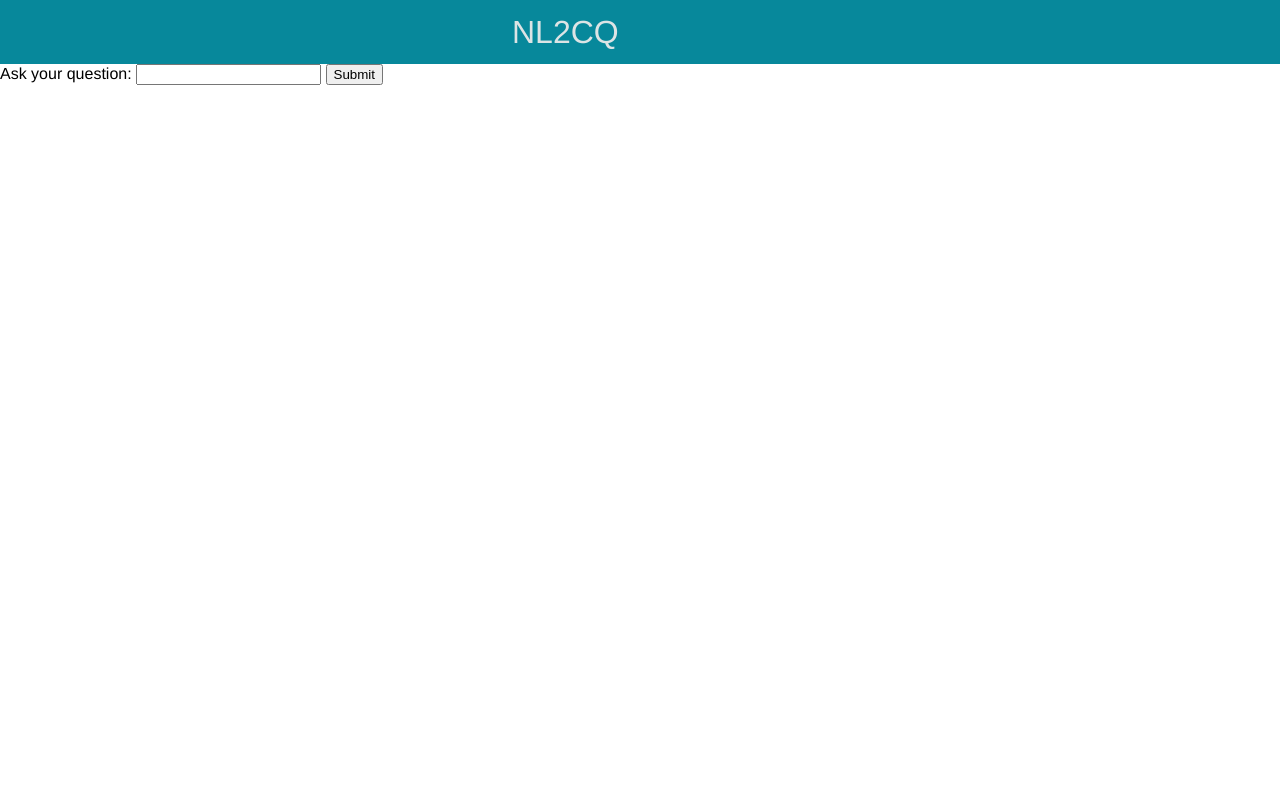
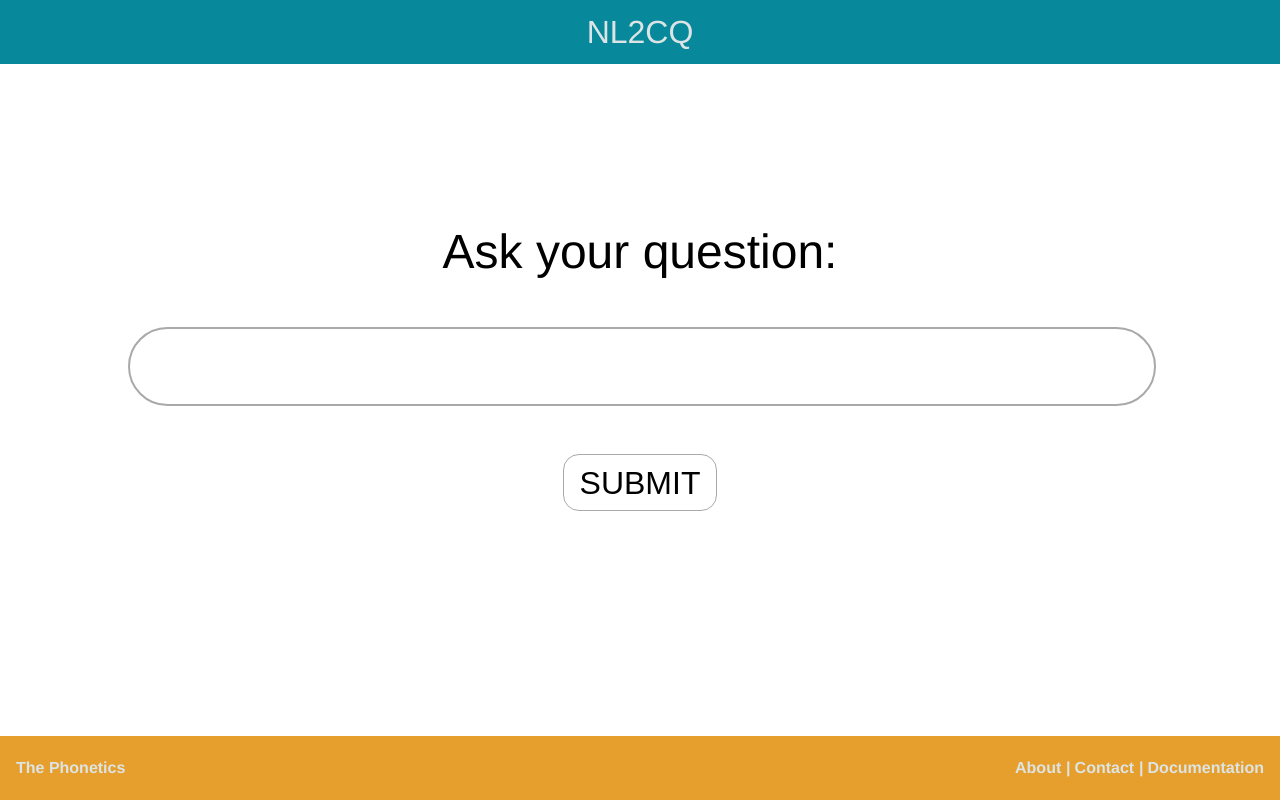
Before and after one commit to Joepruner/NLP, a PHP site: page / in a window 1280 px wide. Run offline with PHP 8.4, Linux system fonts and the light colour scheme.

Commit message:
Complete styling on index

```diff
--- a/sprint2/css/style.css
+++ b/sprint2/css/style.css
@@ -7,8 +7,10 @@
 
 /*=====DOC=====*/
 html, body{
+    height: 100%;
     margin: 0;
     font-family: Helvetica, sans-serif;
+    background-color: white;
 }
 
 /*=====HEADER=====*/
@@ -18,14 +20,98 @@ header{
     width: 100%;
     line-height: 4em;
 }
-h1{
+#nl2cqHead{
     color: var(--backup);
+    text-align: center;
+    text-decoration: none;
+    font-size: 2em;
+    display: block;
     font-weight: lighter;
-    width: 20%;
-    margin: auto;
 }
 
 /*=====FROM=====*/
 form{
+    height: calc(100% - 8em);
+    text-align: center;
+}
+fieldset{
+    width: 80%;
+    margin: auto;
+    padding: 10em 0 0 0;
+    border: none;
+}
+form label{
+    display: block;
+    margin: 0 auto 1em auto;
+    font-size: 3em;
+}
+form input{
+    margin: auto;
+    display: block;
+}
+#userInput{
+    border: solid 0.05em darkgray;
+    border-radius: 2em;
+    padding: 1% 5%;
+    font-size: 3em;
+    width: 90%;
+    margin: 0 auto 1em auto;
+    color: var(--primary);
+    transition: 0.4s ease-in-out;
+}
+#userInput:hover{
+    box-shadow: 0 6px 8px 0 rgba(0,0,0,0.24), 0 8px 25px 0 rgba(0,0,0,0.19);
+}
+#userInput:focus{
+    border: solid 0.05em var(--primary);
+    background-color: var(--backup);
+    color: black;
+    outline: none;
+    box-shadow: 0 12px 16px 0 rgba(0,0,0,0.24), 0 16px 50px 0 rgba(0,0,0,0.19);
+}
+.largeButton{
+    background-color: white;
+    border: solid 0.05em darkgray;
+    border-radius: 0.5em;
+    font-size: 2em;
+    padding: 0.3em 0.5em 0.25em 0.5em;
+    transition: 0.2s ease-in-out;
+}
+.largeButton:hover{
+    background-color: var(--backup);
+    border: solid 0.05em var(--primary);
+    box-shadow: 0 6px 8px 0 rgba(0,0,0,0.24), 0 8px 25px 0 rgba(0,0,0,0.19);
+    cursor: pointer;
+    color: var(--primary);
+}
+.largeButton:active{
+    outline: none;
+    box-shadow: 0 3px 4px 0 rgba(0,0,0,0.24), 0 4px 12.5px 0 rgba(0,0,0,0.19);
+    cursor: pointer;
+    background-color: var(--secondary);
+    border: solid 0.05em darkgray;
+    color: black;
+}
 
+
+/*=====FOOTER=====*/
+footer{
+    background-color: var(--secondary);
+    height: 4em;
+    line-height: 4em;
+    padding: 0 1em 0 1em;
 }
+footer span{
+    color: var(--backup);
+    font-weight: bold;
+}
+footer nav{
+    float: right;
+    color: var(--backup);
+    font-weight: bold;
+}
+footer nav a{
+    text-decoration: none;
+    color: var(--backup);
+    font-weight: bold;
+}
--- a/sprint2/index.php
+++ b/sprint2/index.php
@@ -7,19 +7,26 @@
     </head>
     <body>
         <header>
-            <h1>NL2CQ</h1>
+            <a id="nl2cqHead" href="index.php">NL2CQ</a>
         </header>
         <body>
             <form>
-                <label for="userInput">Ask your question:</label>
-                <input id="userInput" type="text" name="question">
-                <input type="submit" name="submit">
+                <fieldset>
+                    <label for="userInput">Ask your question:</label>
+                    <input id="userInput" type="text" name="question">
+                    <input type="submit" class="largeButton" name="submit" value="SUBMIT">
+                </fieldset>
             </form>
         </body>
         <footer>
-            <span id="footnav">
-
-            </span>
+            <span>The Phonetics</span>
+            <nav>
+                <a href="about.html">About</a>
+                <em> | </em>
+                <a href="contact.html">Contact</a>
+                <em> | </em>
+                <a href="documentation.html">Documentation</a>
+            </nav>
         </footer>
     </body>
 </html>
```
Also changed, not shown: sprint2/results.php (+10 -3 lines).
